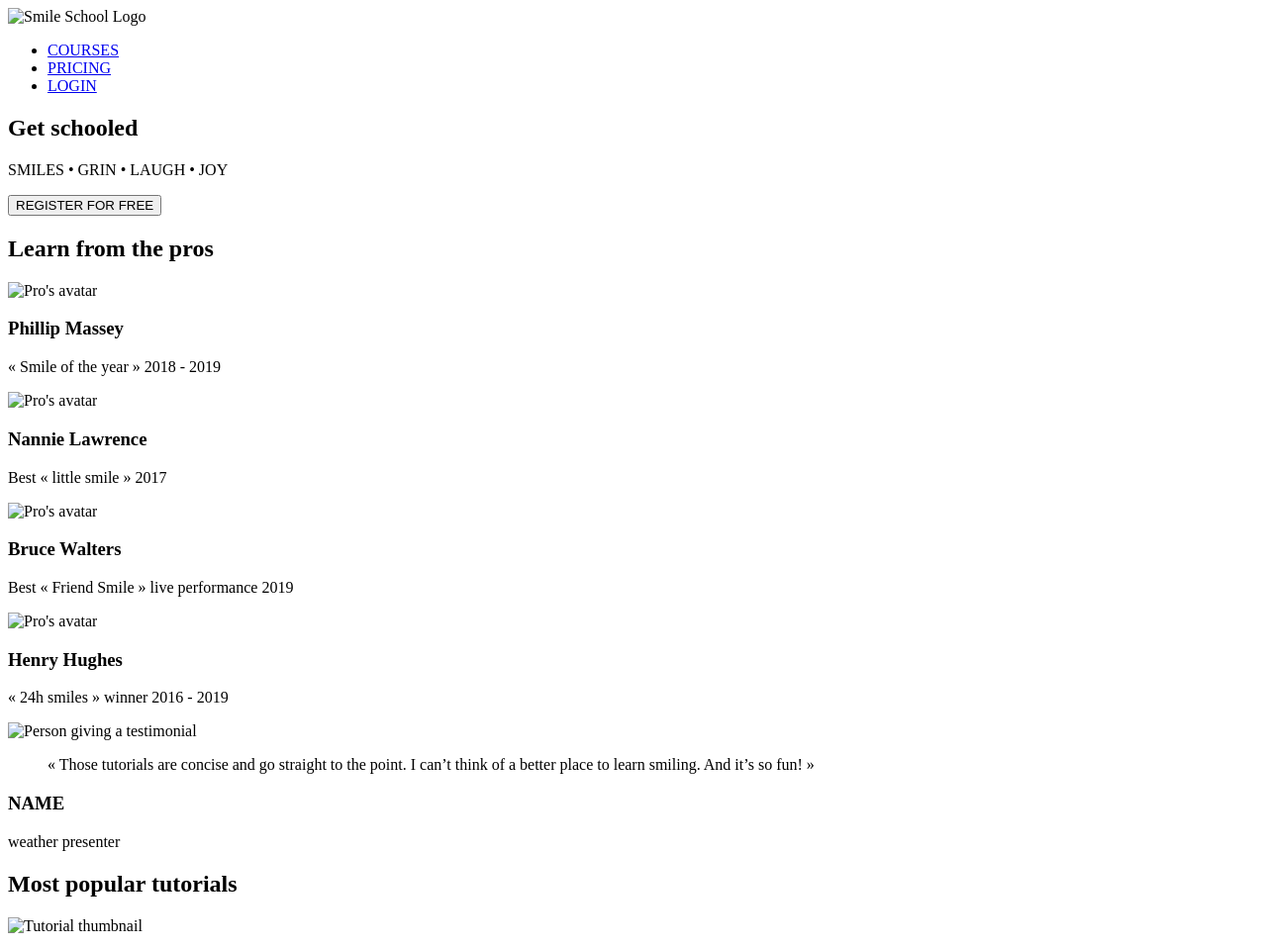
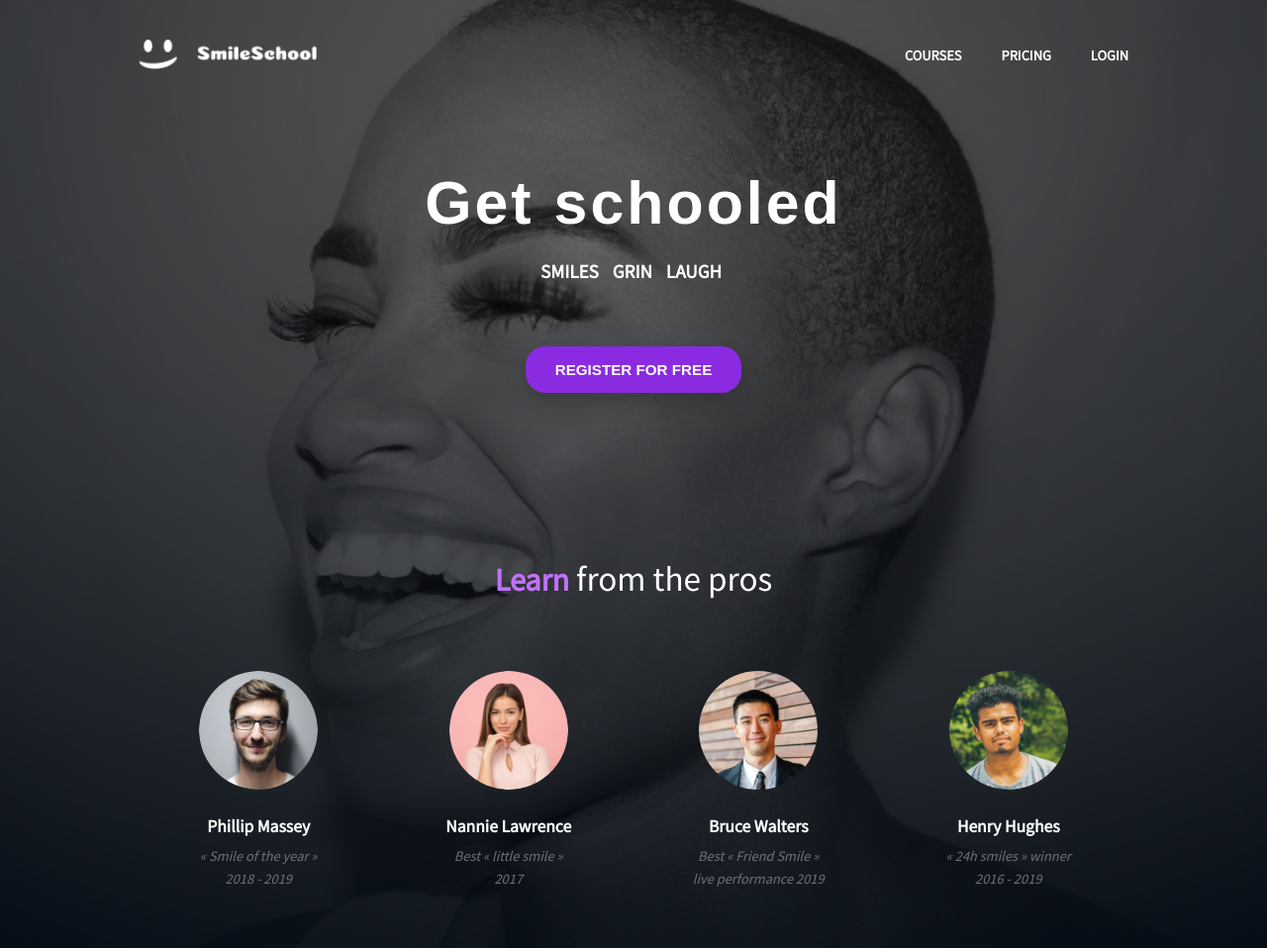
Before and after one commit to jesscventer/alx_html_css, a plain HTML site: page css_advanced/index.html in a window 1280 px wide. Shown: the top 958 px of the page at 99% size. Drawn offline with Linux system fonts and the light colour scheme.

Commit message:
Style for header and top section of website started

```diff
--- a/css_advanced/index.html
+++ b/css_advanced/index.html
@@ -4,15 +4,16 @@
     <meta charset="UTF-8">
     <meta name="viewport" content="width=device-width, initial-scale=1.0">
     <title>Smiling School</title>
-    <!-- This links to your stylesheet, which will be in the same directory -->
+    <link href="https://fonts.googleapis.com/css?family=Source+Sans+Pro&display=swap" rel="stylesheet">
+
     <link rel="stylesheet" href="styles.css">
-    <!-- IMPORTANT: External libraries are NOT allowed for this project. -->
+
 </head>
 <body>
     <header>
         <nav>
-            <!-- Placeholder for your logo. The actual image will be added later. -->
-            <img src="images/smile_logo.png" alt="Smile School Logo" class="logo">
+
+            <img src="images/logo.png" alt="Smile School Logo" class="logo">
             <ul>
                 <li><a href="#">COURSES</a></li>
                 <li><a href="#">PRICING</a></li>
@@ -22,32 +23,32 @@
         <section class="hero-section">
             <div>
                 <h1>Get schooled</h1>
-                <p><span>SMILES</span> • <span>GRIN</span> • <span>LAUGH</span> • <span>JOY</span></p>
+                <p><span>SMILES</span>    <span>GRIN</span>    <span>LAUGH</span></p>
                 <button>REGISTER FOR FREE</button>
             </div>
             <div class="pros-section">
-                <h2>Learn from the pros</h2>
+                <h2><span class="highlight-text">Learn</span> from the pros</h2>
                 <div class="pro-grid">
                     <div>
-                        <!-- Placeholder for a pro's avatar. Image will be added later. -->
-                        <img src="images/placeholder.png" alt="Pro's avatar">
+
+                        <img src="images/1.png" alt="Pro's avatar">
                         <h3>Phillip Massey</h3>
-                        <p>« Smile of the year » 2018 - 2019</p>
+                        <p>« Smile of the year » <br> 2018 - 2019</p>
                     </div>
                     <div>
-                        <img src="images/placeholder.png" alt="Pro's avatar">
+                        <img src="images/3.png" alt="Pro's avatar">
                         <h3>Nannie Lawrence</h3>
-                        <p>Best « little smile » 2017</p>
+                        <p>Best « little smile » <br>2017</p>
                     </div>
                     <div>
-                        <img src="images/placeholder.png" alt="Pro's avatar">
+                        <img src="images/2.png" alt="Pro's avatar">
                         <h3>Bruce Walters</h3>
-                        <p>Best « Friend Smile » live performance 2019</p>
+                        <p>Best « Friend Smile » <br> live performance 2019</p>
                     </div>
                     <div>
-                        <img src="images/placeholder.png" alt="Pro's avatar">
+                        <img src="Images/4.png" alt="Pro's avatar">
                         <h3>Henry Hughes</h3>
-                        <p>« 24h smiles » winner 2016 - 2019</p>
+                        <p>« 24h smiles » winner <br> 2016 - 2019</p>
                     </div>
                 </div>
             </div>
--- a/css_advanced/styles.css
+++ b/css_advanced/styles.css
@@ -0,0 +1,227 @@
+
+:root {
+    --font-family-source-sans-pro: 'Source Sans Pro', sans-serif;
+
+    font-size: 16px;
+    --primary-purple: #8A2BE2;
+    --dark-blue-bg: #071626;
+    --text-white:  rgba(255, 255, 255, 1);
+    --light-gray-text: #6F7175;
+    --header-overlay-darken: rgba(0, 0, 0, 0.4);
+    --button-shadow-color: rgba(0, 0, 0, 0.2);
+    --specific-purple: #C271FF;
+}
+
+*, *::before, *::after {
+    box-sizing: border-box;
+    margin: 0;
+    padding: 0;
+}
+
+body {
+    font-family: "Source Sans Pro", sans-serif;
+    color: var(--text-white);
+    line-height: 1.6;
+}
+
+
+.container {
+    max-width: 1000px;
+    margin: 0 auto;
+    padding: 0 20px;
+}
+
+/* ==================== */
+/* Header Styling       */
+/* ==================== */
+
+header {
+
+    background-image: url('./images/Object.png');
+    background-size: cover;
+    background-position: center;
+    background-repeat: no-repeat;
+    background-color: var(--dark-blue-bg);
+    padding-top: 40px;
+    padding-bottom: 80px;
+    text-align: center;
+    position: relative;
+    z-index: 1;
+}
+
+
+header::before {
+    content: '';
+    position: absolute;
+    top: 0;
+    left: 0;
+    width: 100%;
+    height: 100%;
+    background-color: rgba(0, 0, 0, 0.5);
+    z-index: -1;
+}
+
+/* Navigation Bar */
+nav {
+    display: flex;
+    justify-content: space-between;
+    align-items: center;
+    padding-bottom: 50px;
+    max-width: 1000px;
+    margin: 0 auto;
+}
+
+nav .logo {
+    width: 180px;
+    height: auto;
+    display: block;
+}
+
+nav ul {
+    list-style: none;
+    display: flex;
+    gap: 40px;
+    margin-left: auto;
+}
+
+nav ul li a {
+    color: var(--text-white);
+    text-decoration: none;
+    font-size: 0.9rem;
+    font-weight: 600;
+    text-transform: uppercase;
+    transition: opacity 0.3s ease;
+}
+
+nav ul li a:hover {
+    opacity: 0.8;
+}
+
+/* ==================== */
+/* Hero Section Styling */
+/* ==================== */
+
+.hero-section {
+    padding-top: 50px;
+    padding-bottom: 80px;
+    position: relative;
+    z-index: 0;
+}
+
+.hero-section h1 {
+    font-family: "Spin Cycle OT", sans-serif;
+    font-size: 3.8rem;
+    color: var(--text-white);
+    margin-bottom: 20px;
+    letter-spacing: 0.05em;
+    line-height: 1.1;
+}
+
+.hero-section p {
+    font-size: 1.2rem;
+    color: var(--text-white);
+    margin-bottom: 40px;
+}
+
+.hero-section p span {
+    font-weight: bold;
+    margin: 0 5px; /
+}
+
+.hero-section p span:first-child {
+    margin-left: 0;
+}
+
+/* Button Styling */
+.hero-section button {
+    background-color: var(--primary-purple);
+    color: var(--text-white);
+    border: none;
+    border-radius: 20px;
+    padding: 15px 30px;
+    font-size: 0.95rem;
+    font-weight: bold;
+    text-transform: uppercase;
+    cursor: pointer;
+    box-shadow: 0 10px 20px var(--button-shadow-color);
+    transition: background-color 0.3s ease, transform 0.2s ease;
+    margin-top: 20px;
+    margin-bottom: 80px;
+}
+
+.hero-section button:hover {
+    background-color: #7D23CC;
+    transform: translateY(-2px);
+}
+
+/* ==================== */
+/* Learn From Pros Section */
+/* (within the header)    */
+/* ==================== */
+
+.pros-section {
+    padding-top: 80px;
+    text-align: center;
+}
+
+.pros-section h2 {
+    font-family: "Source Sans Pro", sans-serif;
+    font-size: 2.2rem;
+    color: var(--text-white);
+    margin-bottom: 50px;
+    font-weight: 300;
+}
+
+.pro-grid {
+    display: grid;
+
+    grid-template-columns: repeat(auto-fit, minmax(200px, 1fr));
+    gap: 30px;
+    max-width: 1000px;
+    margin: 0 auto;
+    padding: 0 10px;
+}
+
+
+.pros-section h2 .highlight-text {
+    color: var(--specific-purple);
+    font-family: "Source Sans Pro", sans-serif;
+    font-weight: bold;
+    font-size: 2rem;
+}
+.pro-grid > div {
+    text-align: center;
+    padding: 15px;
+}
+
+.pro-grid img {
+    width: 120px;
+    height: 120px;
+    border-radius: 50%;
+    object-fit: cover;
+    margin-bottom: 15px;
+}
+
+.pro-grid h3 {
+    font-size: 1.1rem;
+    font-weight: bold;
+    color: var(--text-white);
+    margin-bottom: 5px;
+}
+
+.pro-grid p {
+    font-size: 0.9rem;
+    font-style: italic;
+    color: var(--light-gray-text);
+}
+
+
+.hero-section p .slogan-separator {
+    display: inline-block;
+    width: 5px;
+    height: 5px;
+    background-color: var(--text-white);
+    border-radius: 50%;
+    vertical-align: middle;
+    margin: 0 10px;
+}
```
